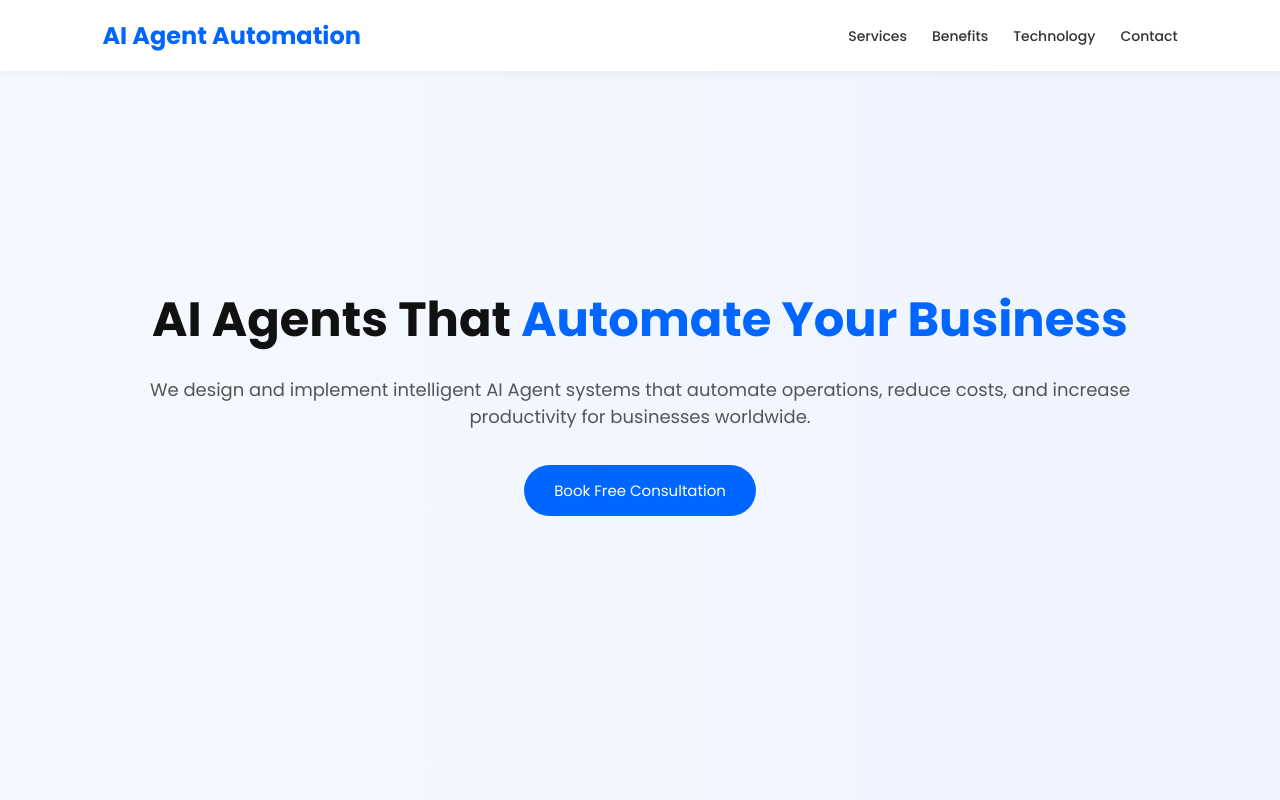
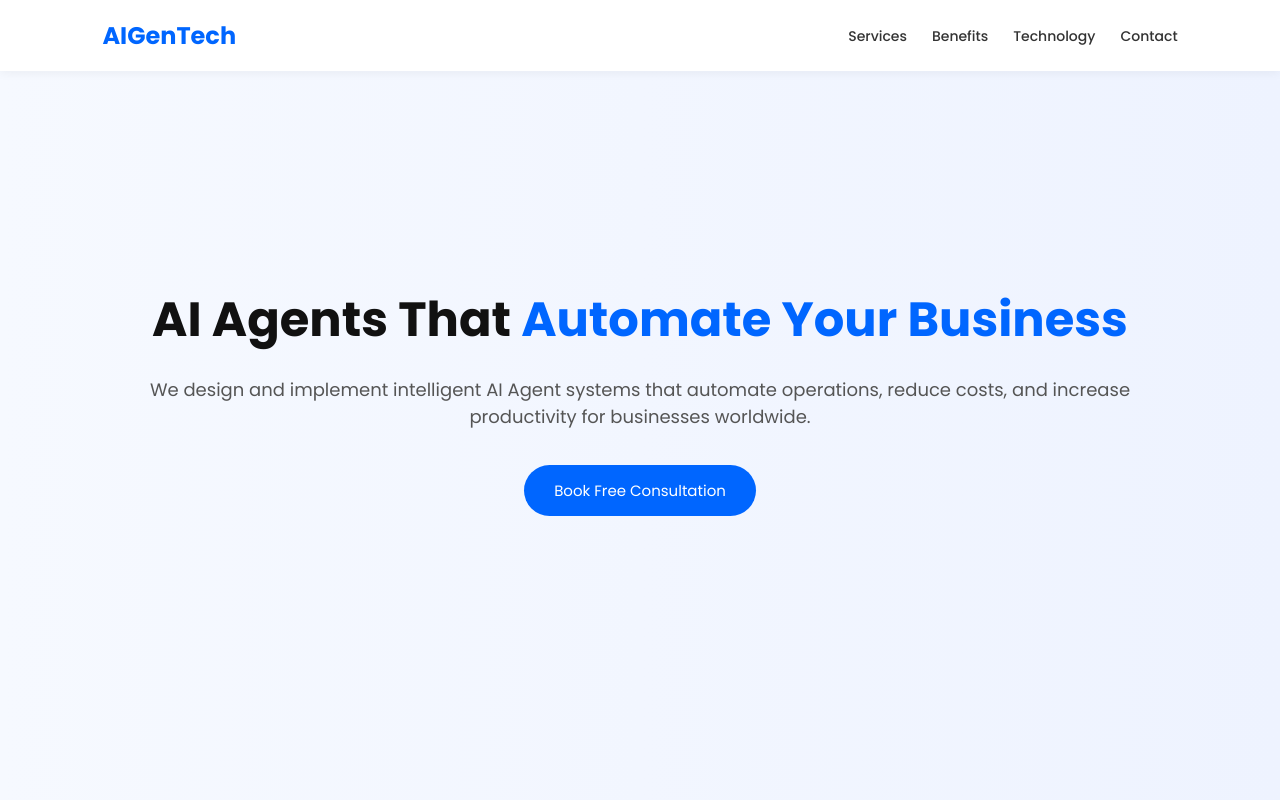
Before and after one commit to arundevopsproject/My_DevSecOps_GitHub_Actions_Project, a plain HTML site: page index.html in a window 1280 px wide. Shown: the top 800 px of the page. Drawn offline with Linux system fonts and the light colour scheme.

```diff
--- a/index.html
+++ b/index.html
@@ -6,7 +6,7 @@
     <meta charset="UTF-8">
     <meta name="viewport" content="width=device-width, initial-scale=1.0">
 
-    <title>AI Agent Automation | Arun Baidya</title>
+    <title>AIGenTech | Arun Baidya</title>
 
     <link href="https://fonts.googleapis.com/css2?family=Poppins:wght@300;400;500;600;700&display=swap" rel="stylesheet">
 
@@ -219,7 +219,7 @@
 
 <nav>
 
-    <h2>AI Agent Automation</h2>
+    <h2>AIGenTech</h2>
 
     <ul>
         <li><a href="#services">Services</a></li>
```
